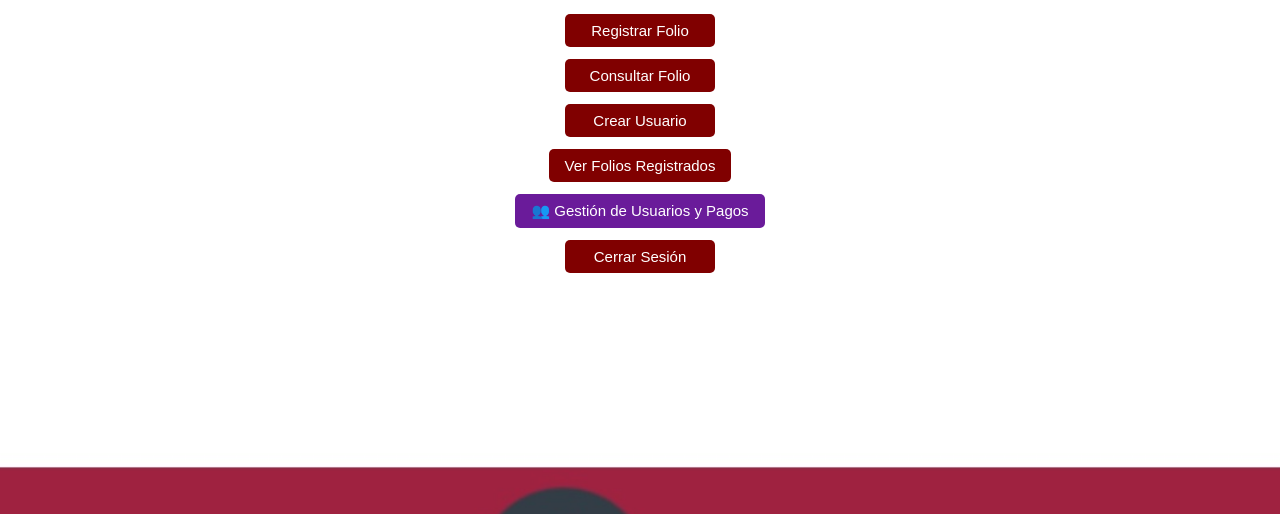
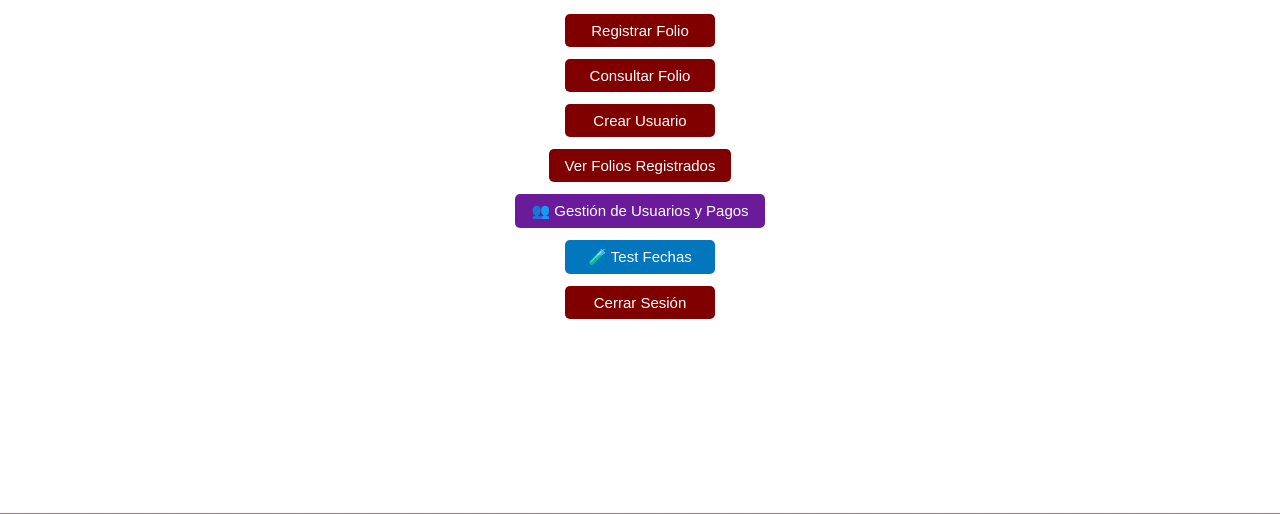
Before and after one commit to Gsr1989/Edomex, a Flask app: page /admin in a window 1280 px wide. Shown: the part 896-1410 px from the top of the page. Run offline with Flask 3, Linux system fonts and the light colour scheme; the visitor is signed in with stand-in values (Sample User, id 1).

Commit message:
Update panel.html

```diff
--- a/templates/panel.html
+++ b/templates/panel.html
@@ -56,7 +56,6 @@
             background-color: #660000;
         }
 
-        /* Botón exclusivo para gestión de usuarios — morado */
         .btn-usuarios {
             background-color: #6a1b9a;
             color: white;
@@ -74,6 +73,23 @@
             background-color: #4a148c;
         }
 
+        .btn-test {
+            background-color: #0277bd;
+            color: white;
+            padding: 8px 16px;
+            border: none;
+            border-radius: 5px;
+            font-size: 15px;
+            cursor: pointer;
+            text-align: center;
+            transition: background-color 0.3s ease;
+            min-width: 150px;
+        }
+
+        .btn-test:hover {
+            background-color: #01579b;
+        }
+
         footer {
             margin-top: 30px;
             width: 100%;
@@ -85,7 +101,7 @@
         }
 
         @media (max-width: 600px) {
-            .btn, .btn-usuarios {
+            .btn, .btn-usuarios, .btn-test {
                 min-width: 120px;
                 font-size: 14px;
                 padding: 7px 14px;
@@ -108,6 +124,7 @@
         <a href="{{ url_for('crear_usuario') }}"><button class="btn">Crear Usuario</button></a>
         <a href="{{ url_for('admin_folios') }}"><button class="btn">Ver Folios Registrados</button></a>
         <a href="{{ url_for('admin_usuarios') }}"><button class="btn-usuarios">👥 Gestión de Usuarios y Pagos</button></a>
+        <a href="{{ url_for('admin_test_fechas') }}"><button class="btn-test">🧪 Test Fechas</button></a>
     {% elif session.get('rol') == 'distribuidor' %}
         <a href="{{ url_for('crear_cliente') }}"><button class="btn">Crear Cliente</button></a>
         <a href="{{ url_for('crear_usuario_hijo') }}"><button class="btn">Crear Subusuario</button></a>
@@ -123,4 +140,4 @@
 </footer>
 
 </body>
-                                                      </html>
+</html>
```
